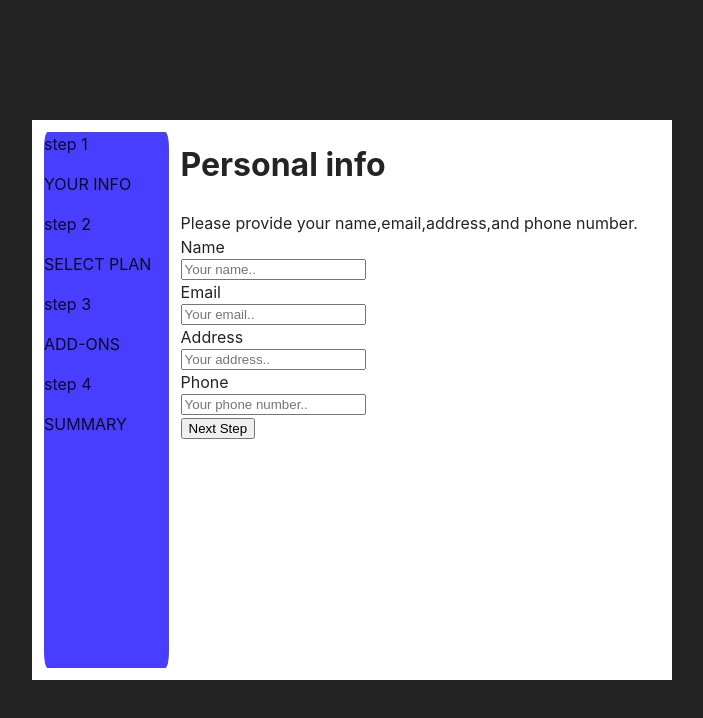
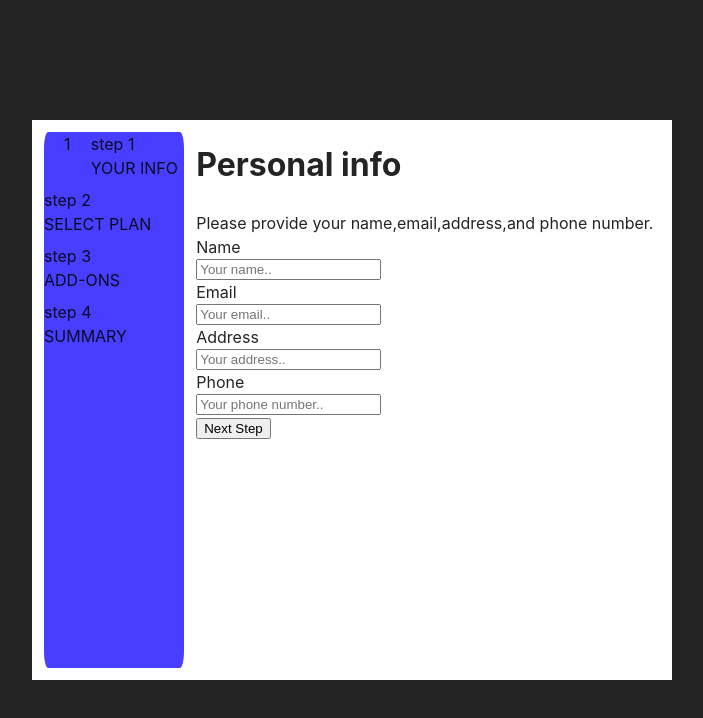
Before and after one commit to pvizza/StepReact, a React (Vite) app: page / in a window 1280 px wide. Shown: the top 718 px of the page, without its empty margins (288-991 px from the left). Built offline with nearby package versions, Linux system fonts and the light colour scheme.

Commit message:
Add grid layout to sidenav

```diff
--- a/src/components/sideComponent/SideComponent.tsx
+++ b/src/components/sideComponent/SideComponent.tsx
@@ -1,9 +1,15 @@
 const SideComponent = () => {
   return (
-    <section style={{ flexGrow: 1 , backgroundColor: '#483eff', margin: '12px', borderRadius: '3%'}} className="side-component">
-      <div>
+    <section style={{ flexGrow: 1, backgroundColor: '#483eff', margin: '12px', borderRadius: '3%' }} className="side-component">
+    <div style={{ display: 'grid', gridTemplateColumns: 'auto', gridGap: '8px'}}>
+      <div style={{display: 'grid', gridTemplateColumns: '1fr 2fr'}}>
+        <div>
+        <p style={{alignSelf:'center', justifySelf:'center'}}>1</p>
+        </div>
+        <div>
         <span>step 1</span>
         <p>YOUR INFO</p>
+        </div>
       </div>
       <div>
         <span>step 2</span>
@@ -12,12 +18,13 @@ const SideComponent = () => {
       <div>
         <span>step 3</span>
         <p>ADD-ONS</p>
-        </div>
+      </div>
       <div>
         <span>step 4</span>
         <p>SUMMARY</p>
-        </div>
-    </section>
+      </div>
+    </div>
+  </section>
   );
 }
 
--- a/src/index.css
+++ b/src/index.css
@@ -18,5 +18,8 @@ body {
   min-width: 320px;
   min-height: 100vh;
   width: 100%;
+}
 
+p {
+  margin:0px;
 }
```
Also changed, not shown: 2 other files (tests, documents, lock files or other folders).
